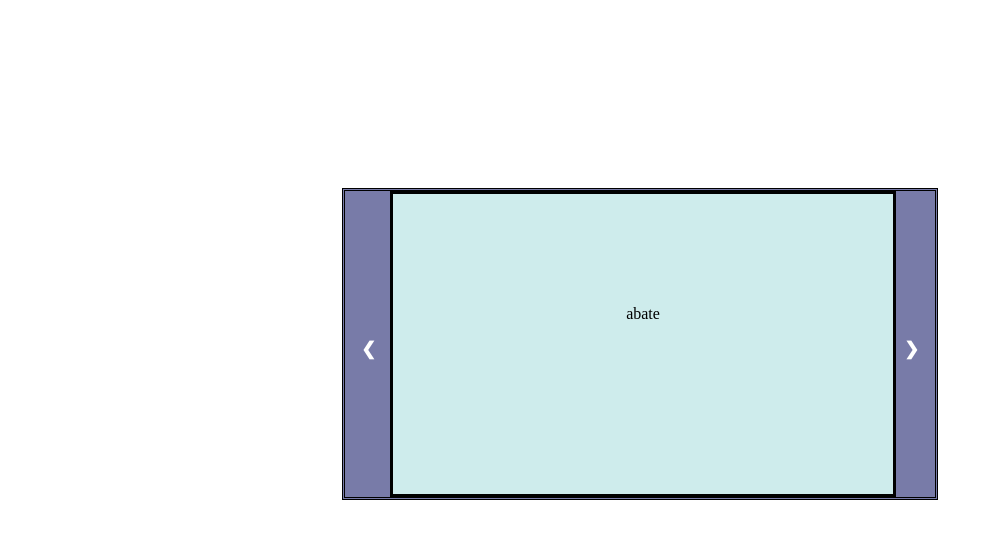
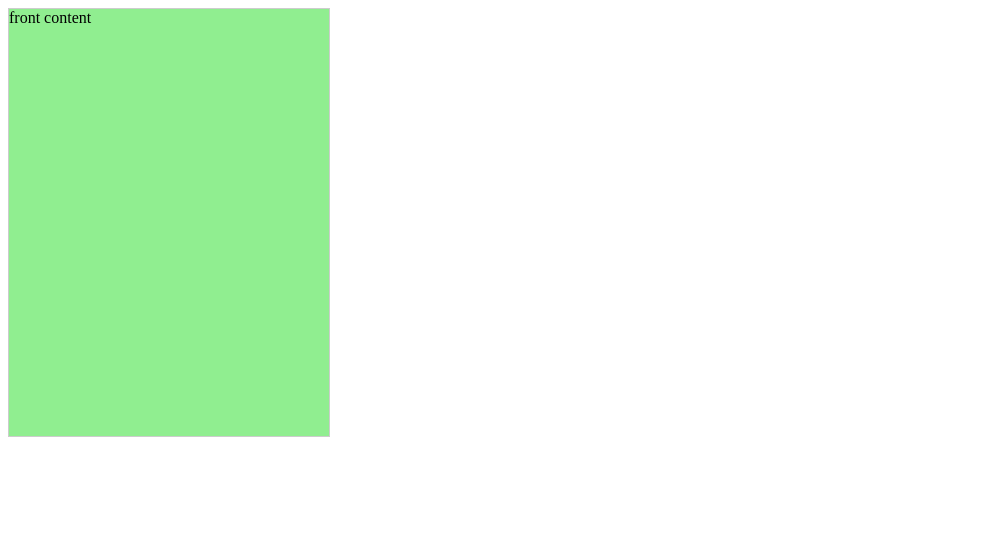
Before and after one commit to wwpswim/wwpswim.github.io, a plain HTML site: page vocab.html in a window 1280 px wide. Shown: the whole page, without its empty margins (0-993 px from the left). Drawn offline with Linux system fonts and the light colour scheme.

Commit message:
Update vocab.html

```diff
--- a/vocab.html
+++ b/vocab.html
@@ -3,116 +3,182 @@
 <head>
 <style>
 
-.top-container {
-  width:590px;
-  height: 306px;
-  margin: auto;
-  border-style: double;
-  background-color: #787BA8;
-  position: relative;
+		/* simple */
+		.flip-container {
+			-webkit-perspective: 1000;
+			-moz-perspective: 1000;
+			-ms-perspective: 1000;
+			perspective: 1000;
 
-}
-.flip-container {
-  	perspective: 1000px;
+
+			border: 1px solid #ccc;
 		}
 
-/* flip the pane when hovered */
-.flip-container:hover .flipper {
+			/*
+			.flip-container:hover .flipper, .flip-container.hover .flipper, #flip-toggle.flip .flipper {
+				-webkit-transform: rotateY(180deg);
+				-moz-transform: rotateY(180deg);
+				-ms-transform: rotateY(180deg);
 				transform: rotateY(180deg);
-	    -webkit-transform: rotateY(180deg); /* Safari */
+				filter: FlipH;
+    			-ms-filter: "FlipH";
+			}
+			*/
+
+
+			/* START: Accommodating for IE */
+			.flip-container:hover .back, .flip-container.hover .back {
+    -webkit-transform: rotateY(0deg);
+    -moz-transform: rotateY(0deg);
+    -o-transform: rotateY(0deg);
+    -ms-transform: rotateY(0deg);
+    transform: rotateY(0deg);
 }
 
-.flip-container, .front, .back {
-	width: 500px;
-	height: 300px;
-	margin: auto;
+.flip-container:hover .front, .flip-container.hover .front {
+    -webkit-transform: rotateY(180deg);
+    -moz-transform: rotateY(180deg);
+    -o-transform: rotateY(180deg);
+    transform: rotateY(180deg);
 }
 
-/* flip speed goes here */
+		/* END: Accommodating for IE */
+
+		.flip-container, .front, .back {
+			width: 320px;
+			height: 427px;
+		}
+
 		.flipper {
-	transition: 1.2s;
+			-webkit-transition: 0.6s;
+			-webkit-transform-style: preserve-3d;
+			-ms-transition: 0.6s;
+
+			-moz-transition: 0.6s;
+			-moz-transform: perspective(1000px);
+			-moz-transform-style: preserve-3d;
+			-ms-transform-style: preserve-3d;
+
+			transition: 0.6s;
 			transform-style: preserve-3d;
+
 			position: relative;
 		}
 
-/* hide back of pane during swap */
-.back ,.front {
+		.front, .back {
+			-webkit-backface-visibility: hidden;
+			-moz-backface-visibility: hidden;
+			-ms-backface-visibility: hidden;
 			backface-visibility: hidden;
-    border-style: solid;
-	background-color: #CEECEC;
+
+		    -webkit-transition: 0.6s;
+		    -webkit-transform-style: preserve-3d;
+		    -webkit-transform: rotateY(0deg);
+
+		    -moz-transition: 0.6s;
+		    -moz-transform-style: preserve-3d;
+		    -moz-transform: rotateY(0deg);
+
+		    -o-transition: 0.6s;
+		    -o-transform-style: preserve-3d;
+		    -o-transform: rotateY(0deg);
+
+		    -ms-transition: 0.6s;
+		    -ms-transform-style: preserve-3d;
+		    -ms-transform: rotateY(0deg);
+
+		    transition: 0.6s;
+		    transform-style: preserve-3d;
+		    transform: rotateY(0deg);
+
 			position: absolute;
+			top: 0;
+			left: 0;
 		}
 
-
 		.front {
-	text-align:center;
-	line-height: 240px;
-	transform: rotateY(0deg);
-	-webkit-transform: rotateY(0deg); /* Safari */
-
+			-webkit-transform: rotateY(0deg);
+			-ms-transform: rotateY(0deg);
+			background: lightgreen;
+			z-index: 2;
 		}
 
 		.back {
- box-sizing: border-box;
-    padding-top: 50px;
-	text-align:center;
-	transform: rotateY(180deg);
-    -webkit-transform: rotateY(180deg); /* Safari */
+			background: lightblue;
+			-webkit-transform: rotateY(-180deg);
+		    -moz-transform: rotateY(-180deg);
+		    -o-transform: rotateY(-180deg);
+		    -ms-transform: rotateY(-180deg);
+		    transform: rotateY(-180deg);
 		}
 
-.forIE {
-  color: red;
+		.front .name {
+			font-size: 2em;
+			display: inline-block;
+			background: rgba(33, 33, 33, 0.9);
+			color: #f8f8f8;
+			font-family: Courier;
+			padding: 5px 10px;
+			border-radius: 5px;
+			bottom: 60px;
+			left: 25%;
+			position: absolute;
+			text-shadow: 0.1em 0.1em 0.05em #333;
+			display: none;
+
+			-webkit-transform: rotate(-20deg);
+			-moz-transform: rotate(-20deg);
+			-ms-transform: rotate(-20deg);
+			transform: rotate(-20deg);
 		}
 
-/*******************************************************/
-
-
-
-.prev, .next {
-  cursor: pointer;
+		.back-logo {
 			position: absolute;
-  top: 50%;
-  width: auto;
-  padding: 16px;
-  margin-top: -22px;
-  color: white;
-  font-weight: bold;
-  font-size: 18px;
-  transition: 0.6s ease;
-  border-radius: 0 3px 3px 0;
+			top: 40px;
+			left: 90px;
+			width: 160px;
+			height: 117px;
+			background: url(logo.png) 0 0 no-repeat;
 		}
 
-.next {
+		.back-title {
+			font-weight: bold;
+			color: #00304a;
+			position: absolute;
+			top: 180px;
+			left: 0;
 			right: 0;
-  border-radius: 3px 0 0 3px;
+			text-align: center;
+			text-shadow: 0.1em 0.1em 0.05em #acd7e5;
+			font-family: Courier;
+			font-size: 22px;
 		}
 
-.prev:hover, .next:hover {
-  background-color: rgba(0,0,0,0.8);
+		.back p {
+			position: absolute;
+			bottom: 40px;
+			left: 0;
+			right: 0;
+			text-align: center;
+			padding: 0 20px;
+			font-size: 18px;
 		}
-
 
 
 
 </style>
 </head>
 <body>
-<br><br><br><br><br><br><br><br><br><br>
-<div class="top-container">
 <div class="flip-container" ontouchstart="this.classList.toggle('hover');">
 	<div class="flipper">
 		<div class="front">
-				abate
+			front content
 		</div>
 		<div class="back">
-				  <span style="font-variant-caps: all-small-caps;" class="forIE" >V.</span>subside; decrease, lessen. <i>abatement</i>, <span style="font-variant-caps: all-small-caps;" class="forIE">N.</span><br/><br/> Rather than leaving immediately, they waited for the storm to <i>abate</i>.
+			back content
 		</div>
 	</div>
 </div>
-<a class="prev" onclick="plusSlides(-1)">&#10094;</a>
-<a class="next" onclick="plusSlides(1)">&#10095;</a>
-</div>
-
 
 </body>
 </html>
```
Lines whose indentation alone changed are shown as unchanged.
